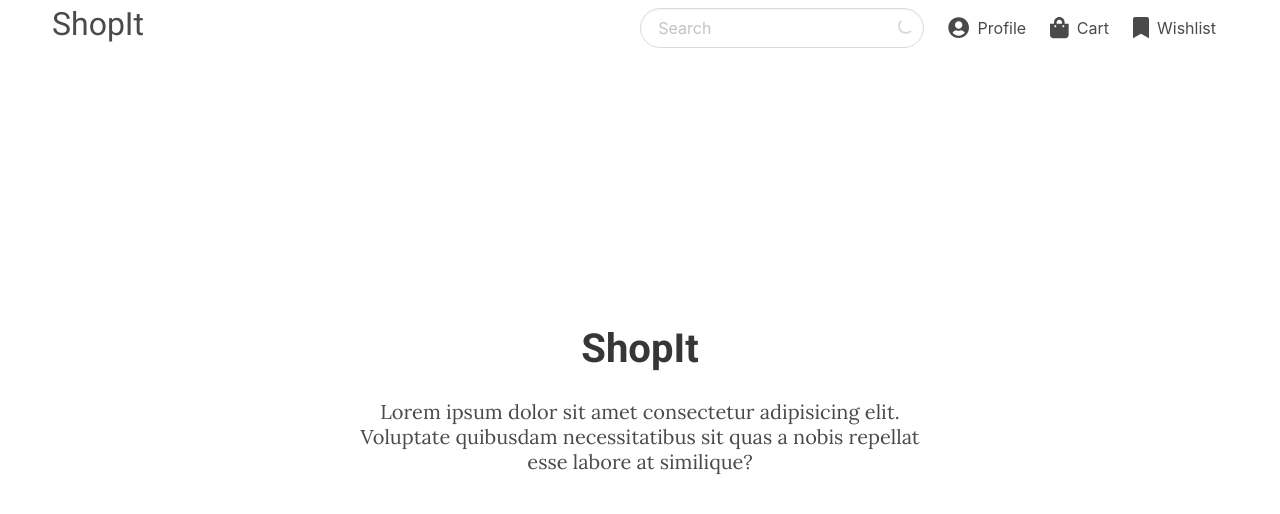
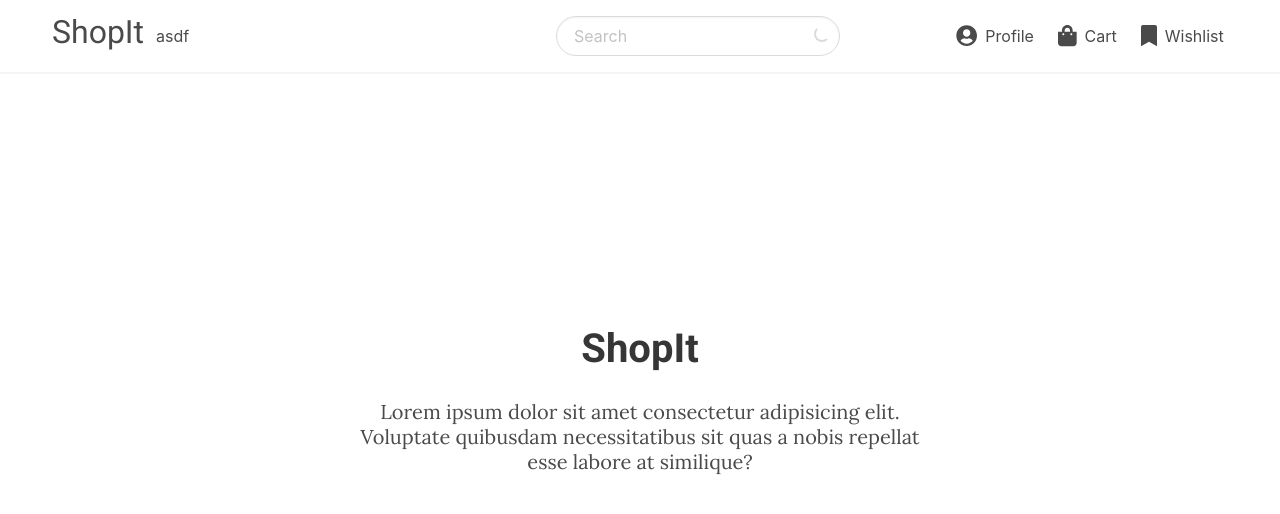
Before and after one commit to nirmalkar/e-commerce-frontend, a React (Create React App) app: page / in a window 1280 px wide. Shown: the top 514 px of the page. Built offline with nearby package versions, Linux system fonts and the light colour scheme.

Commit message:
COMPONENT-NAVBAR: fixed top

```diff
--- a/src/components/navbar/Navbar.js
+++ b/src/components/navbar/Navbar.js
@@ -5,12 +5,13 @@ import SearchBar from "../search/SearchBar";
 
 const Navbar = () => {
   return (
-    <nav className="navbar is-fixed-top">
+    <nav className="navbar is-fixed-top pt-2 pb-2 has-shadow">
       <div className="container">
         <div className="navbar-brand is-size-3 d-font">ShopIt</div>
+        <span className="navbar-item w-25">asdf</span>
         <div id="navbarMenuHeroC" className="navbar-menu">
           <div className="navbar-end">
-            <span className="navbar-item">
+            <span className="navbar-item w-25">
               <SearchBar />
             </span>
             <Link to="/profile" className="navbar-item" href="#">
```
